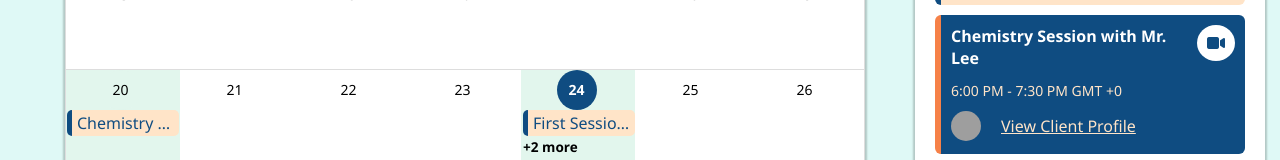
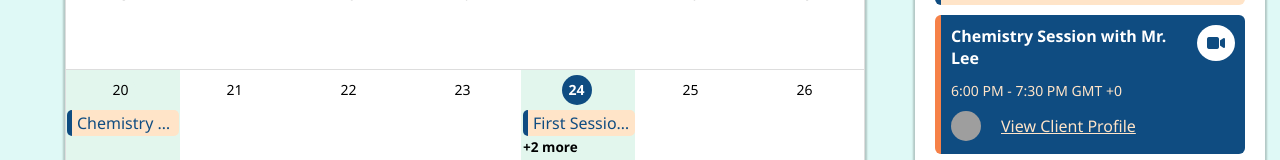
Before and after one commit to thuandiep1707/MasterBranch, a React (Vite) app: page / in a window 1280 px wide. Shown: the part 390-550 px from the top of the page. Built offline with nearby package versions, Linux system fonts and the light colour scheme; grey boxes are pictures that could not be loaded.

Commit message:
Update App.jsx

```diff
--- a/src/App.jsx
+++ b/src/App.jsx
@@ -106,9 +106,10 @@ const App = () => {
             backgroundColor: isSelected ? '#0F4C81' : hasEvent ? '#e2f6ed' : '',
             color: isSelected ? 'white' : '',
             borderRadius: '50%',
-            width: checkWidth ? '40px' : '22px',
+            width: checkWidth ? '30px' : '22px',
             textAlign: 'center',
-            lineHeight: checkWidth ? '40px' : '22px',
+            margin: checkWidth ? '5px' : '0',
+            lineHeight: checkWidth ? '30px' : '22px',
             aspectRatio: 1,
             cursor: 'pointer',
             fontSize: checkWidth ? '14px' : '10px',
```
